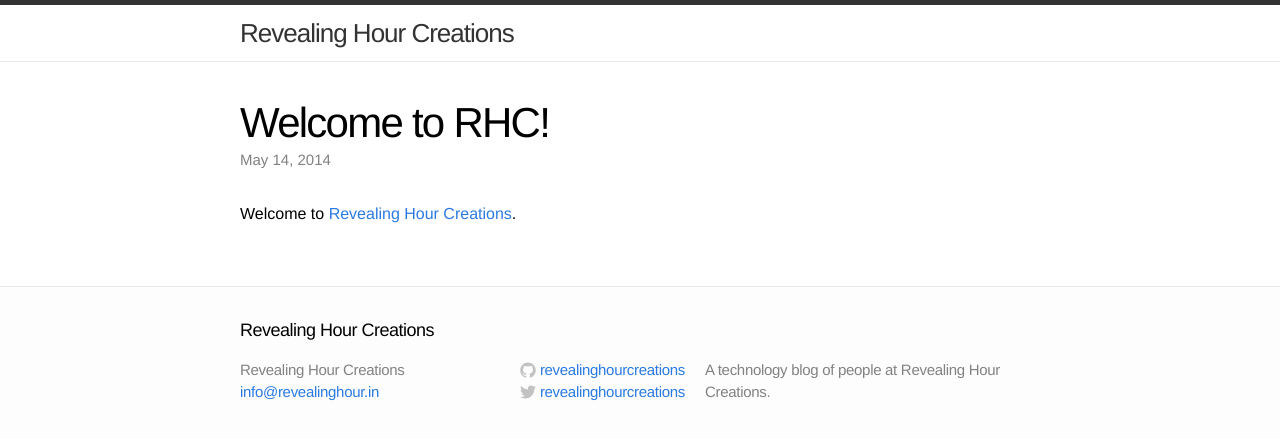
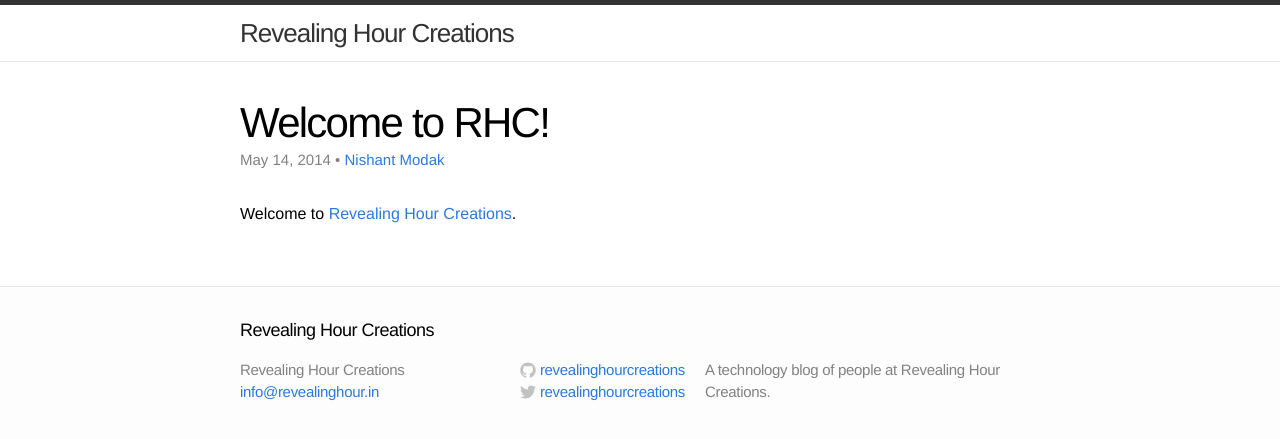
Before and after one commit to RevealingHourCreations/revealinghourcreations.github.io, a Jekyll site: the page built from _posts/2014-05-14-welcome-to-rhc.markdown, in a window 1280 px wide. Shown: the top 439 px of the page. Built offline with Jekyll 4.4.1, drawn with Linux system fonts in a browser that asks for light colours.

Commit message:
authors for posts

```diff
--- a/_config.yml
+++ b/_config.yml
@@ -9,3 +9,11 @@ tusername: revealinghour
 # Build settings
 markdown: kramdown
 permalink: pretty
+
+authors:
+  nishant:
+    name: Nishant Modak
+    email: nm@revealinghour.in
+    web: http://revealinghour.in
+    twitter: nishantmodak
+    github: nishantmodak
--- a/_layouts/post.html
+++ b/_layouts/post.html
@@ -5,9 +5,9 @@ layout: default
 
   <header class="post-header">
     <h1>{{ page.title }}</h1>
-    <p class="meta">{{ page.date | date: "%b %-d, %Y" }}{% if page.author %} • {{ page.author }}{% endif %}{% if page.meta %} • {{ page.meta }}{% endif %}</p>
+    {% assign author = site.authors[page.author] %}
+    <p class="meta">{{ page.date | date: "%b %-d, %Y" }}{% if page.author %} • <a href="http://github.com/{{author.github}}"> {{ author.name }} </a> {% endif %}{% if page.meta %} • {{ page.meta }}{% endif %}</p>
   </header>
-
   <article class="post-content">
   {{ content }}
   </article>
--- a/_posts/2014-05-14-welcome-to-rhc.markdown
+++ b/_posts/2014-05-14-welcome-to-rhc.markdown
@@ -3,6 +3,7 @@ layout: post
 title:  "Welcome to RHC!"
 date:   2014-05-14 12:30:14
 categories: rhc
+author: nishant
 ---
 
 Welcome to [Revealing Hour Creations](http://revealinghour.in).
```
